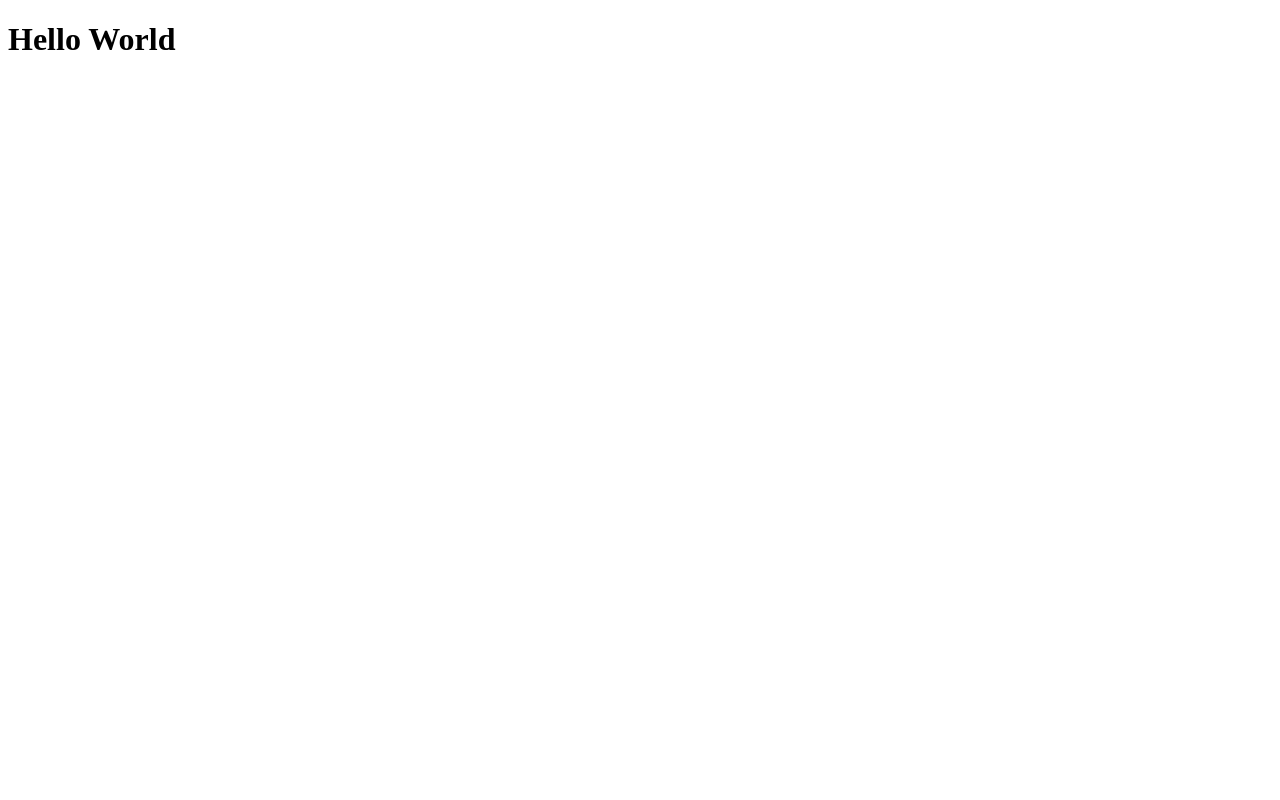
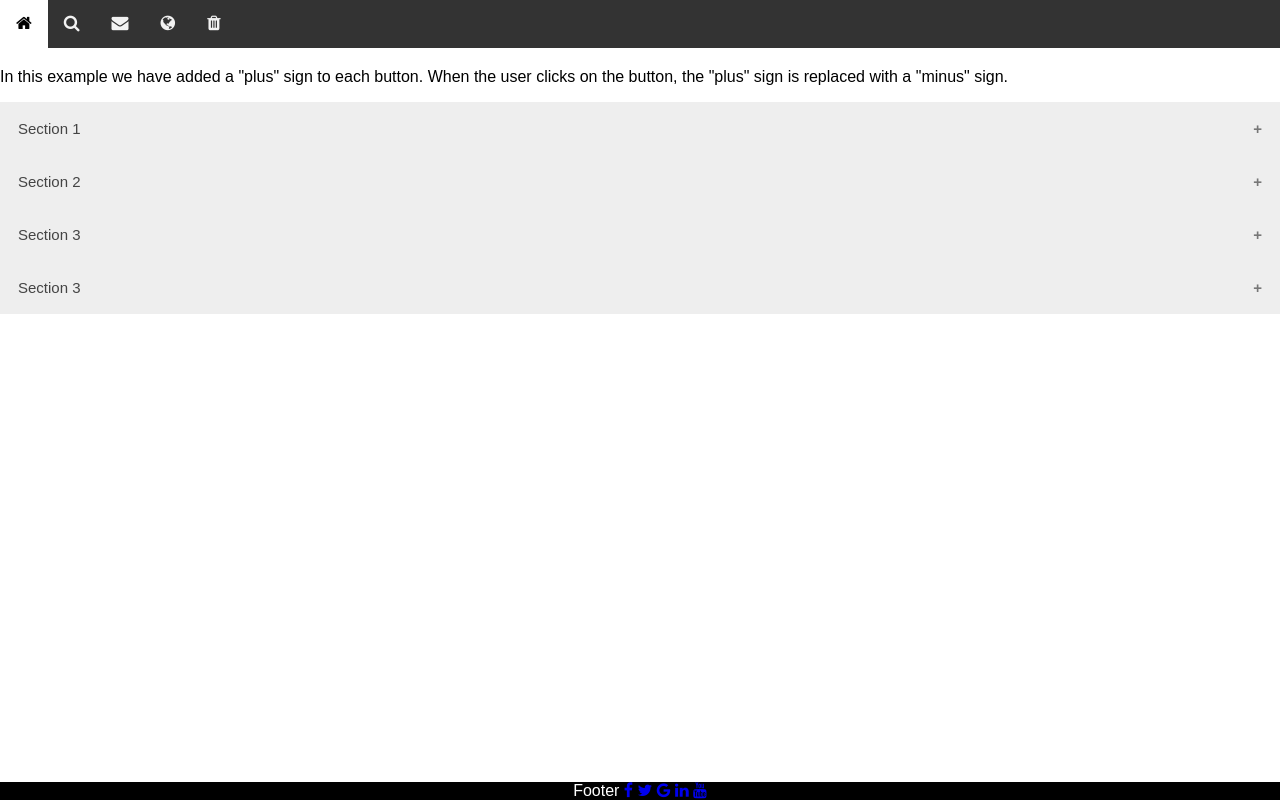
Before and after one commit to Pearcee/landingpage, a plain HTML site: page index.html in a window 1280 px wide. Drawn offline with Linux system fonts and the light colour scheme.

Commit message:
commited at 12/07/2022 14:28:16

```diff
--- a/assets/css/styles.css
+++ b/assets/css/styles.css
@@ -0,0 +1,79 @@
+body {font-family: Arial;}
+body {margin:0;}
+
+.navbar {
+  overflow: hidden;
+  background-color: #333;
+  position: fixed;
+  top: 0;
+  width: 100%;
+}
+
+.navbar a {
+  float: left;
+  display: block;
+  color: #f2f2f2;
+  text-align: center;
+  padding: 14px 16px;
+  text-decoration: none;
+  font-size: 17px;
+}
+
+.navbar a:hover {
+  background: white;
+  color: black;
+}
+
+.main {
+  padding: 16px;
+  margin-top: 30px;
+  height: 1500px; /* Used in this example to enable scrolling */
+}
+
+
+.footer {
+    position: fixed;
+    left: 0;
+    bottom: 0;
+    width: 100%;
+    background-color: black;
+    color: white;
+    text-align: center;
+ }
+
+ .accordion {
+    background-color: #eee;
+    color: #444;
+    cursor: pointer;
+    padding: 18px;
+    width: 100%;
+    border: none;
+    text-align: left;
+    outline: none;
+    font-size: 15px;
+    transition: 0.4s;
+  }
+
+  .active, .accordion:hover {
+    background-color: #ccc;
+  }
+
+  .accordion:after {
+    content: '\002B';
+    color: #777;
+    font-weight: bold;
+    float: right;
+    margin-left: 5px;
+  }
+
+  .active:after {
+    content: "\2212";
+  }
+
+  .panel {
+    padding: 0 18px;
+    background-color: white;
+    max-height: 0;
+    overflow: hidden;
+    transition: max-height 0.2s ease-out;
+  }
--- a/assets/js/scripts.js
+++ b/assets/js/scripts.js
@@ -0,0 +1,30 @@
+var acc = document.getElementsByClassName("accordion");
+var i;
+
+for (i = 0; i < acc.length; i++) {
+  acc[i].addEventListener("click", function() {
+    this.classList.toggle("active");
+    var panel = this.nextElementSibling;
+    if (panel.style.maxHeight) {
+      panel.style.maxHeight = null;
+    } else {
+      panel.style.maxHeight = panel.scrollHeight + "px";
+    }
+  });
+}
+function openCity(evt, cityName) {
+    var i, tabcontent, tablinks;
+    tabcontent = document.getElementsByClassName("tabcontent");
+    for (i = 0; i < tabcontent.length; i++) {
+      tabcontent[i].style.display = "none";
+    }
+    tablinks = document.getElementsByClassName("tablinks");
+    for (i = 0; i < tablinks.length; i++) {
+      tablinks[i].className = tablinks[i].className.replace(" active", "");
+    }
+    document.getElementById(cityName).style.display = "block";
+    evt.currentTarget.className += " active";
+  }
+
+
+console.log("Its me")
--- a/index.html
+++ b/index.html
@@ -1,19 +1,61 @@
 <!doctype html>
 <html lang="en">
+
 <head>
   <meta charset="utf-8">
   <meta name="viewport" content="width=device-width, initial-scale=1">
-    <meta name="theme-color" content="#317EFB"/>
+  <meta name="theme-color" content="#317EFB" />
   <meta name="description" content="Landing Page">
   <meta name="Steve" content="SitePoint">
   <link rel="apple-touch-icon" href="/assets/images/icons-192.png">
   <link rel="stylesheet" href="/assets/css/styles.css">
   <link rel="shortcut icon" href="/assets/images/favicon.ico">
-    <title>Pearcee</title>
+  <link rel="stylesheet" href="https://cdnjs.cloudflare.com/ajax/libs/font-awesome/4.7.0/css/font-awesome.min.css">
+  <title>PSteve</title>
 </head>
 
 <body>
-      <h1>Hello World</h1>
+  <div class="navbar">
+    <a aria-label="Name"><i class="fa fa-home"></i></a>
+    <a href="#" aria-label="Name"><i class="fa fa-search"></i></a>
+    <a href="#" aria-label="Name"><i class="fa fa-envelope"></i></a>
+    <a href="#" aria-label="Name"><i class="fa fa-globe"></i></a>
+    <a href="#" aria-label="Name"><i  class="fa fa-trash" ></i></a>
+  </div>
+
+  <h2>Accordion with symbols</h2>
+  <p>In this example we have added a "plus" sign to each button. When the user clicks on the button, the "plus" sign is replaced with a "minus" sign.</p>
+
+  <button class="accordion">Section 1</button>
+  <div class="panel">
+    <p>Lorem ipsum dolor sit amet, consectetur adipisicing elit, sed do eiusmod tempor incididunt ut labore et dolore magna aliqua. Ut enim ad minim veniam, quis nostrud exercitation ullamco laboris nisi ut aliquip ex ea commodo consequat.</p>
+  </div>
+
+  <button class="accordion">Section 2</button>
+  <div class="panel">
+    <p>Lorem ipsum dolor sit amet, consectetur adipisicing elit, sed do eiusmod tempor incididunt ut labore et dolore magna aliqua. Ut enim ad minim veniam, quis nostrud exercitation ullamco laboris nisi ut aliquip ex ea commodo consequat.</p>
+  </div>
+
+  <button class="accordion">Section 3</button>
+  <div class="panel">
+    <p>Lorem ipsum dolor sit amet, consectetur adipisicing elit, sed do eiusmod tempor incididunt ut labore et dolore magna aliqua. Ut enim ad minim veniam, quis nostrud exercitation ullamco laboris nisi ut aliquip ex ea commodo consequat.</p>
+  </div>
+
+  <button class="accordion">Section 3</button>
+  <div class="panel">
+    <p>Lorem ipsum dolor sit amet, consectetur adipisicing elit, sed do eiusmod tempor incididunt ut labore et dolore magna aliqua. Ut enim ad minim veniam, quis nostrud exercitation ullamco laboris nisi ut aliquip ex ea commodo consequat.</p>
+  </div>
+
+  <div class="footer">
+    <a>Footer  </a>
+    <a href="#" class="facebook"><i class="fa fa-facebook"></i></a>
+    <a href="#" class="twitter"><i class="fa fa-twitter"></i></a>
+    <a href="#" class="google"><i class="fa fa-google"></i></a>
+    <a href="#" class="linkedin"><i class="fa fa-linkedin"></i></a>
+    <a href="#" class="youtube"><i class="fa fa-youtube"></i></a>
+  </div>
+
   <script src="/assets/js/scripts.js"></script>
 </body>
+
 </html>
```
Lines whose indentation alone changed are shown as unchanged.
